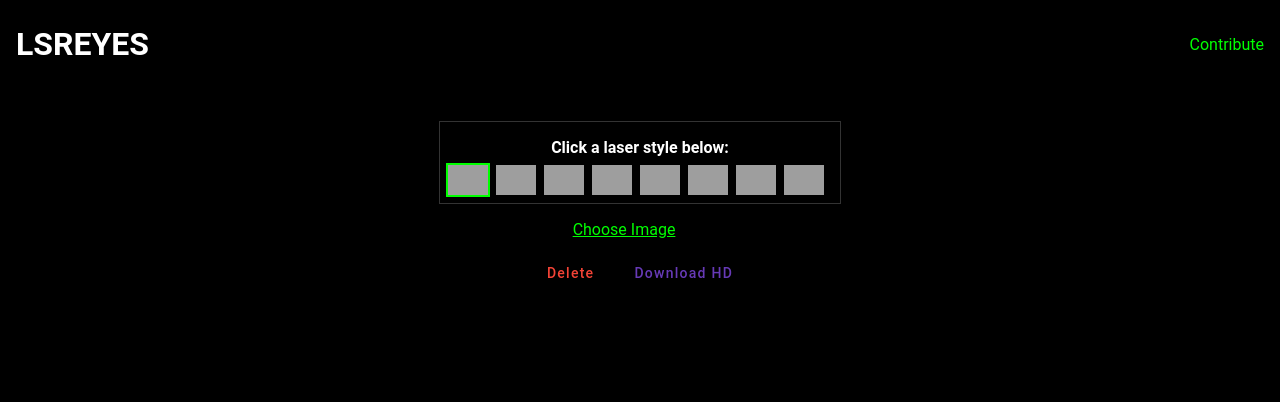
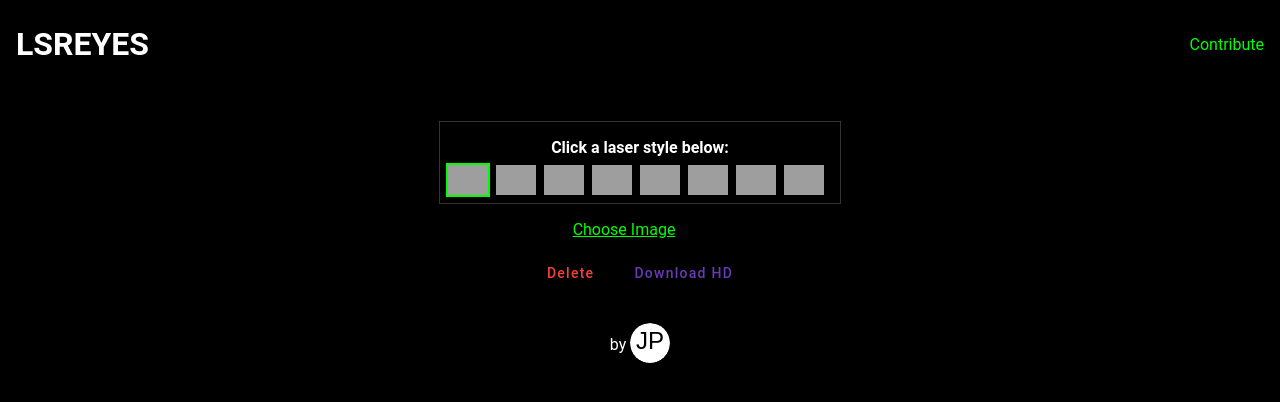
Before and after one commit to srcjp/lasereyesbtc, an Angular app in the folder frontend/: page / in a window 1280 px wide. Shown: the top 402 px of the page. Built offline with nearby package versions, Linux system fonts and the light colour scheme; grey boxes are pictures that could not be loaded.

Commit message:
Add JP logo footer

```diff
--- a/frontend/src/app/app.css
+++ b/frontend/src/app/app.css
@@ -22,3 +22,17 @@ main {
   align-items: center;
   text-align: center;
 }
+
+footer.credits {
+  display: flex;
+  justify-content: center;
+  align-items: center;
+  padding: 1rem 0;
+}
+
+footer.credits img {
+  height: 2.5rem;
+  width: 2.5rem;
+  margin-left: 0.25rem;
+  border-radius: 50%;
+}
--- a/frontend/src/app/app.html
+++ b/frontend/src/app/app.html
@@ -7,3 +7,9 @@
 <main>
   <router-outlet></router-outlet>
 </main>
+<footer class="credits">
+  <span>by </span>
+  <a href="https://jpfurlan.dev/" target="_blank" rel="noopener" class="logo-link">
+    <img src="/jp-logo.svg" alt="JP logo">
+  </a>
+</footer>
```
Also changed, not shown: frontend/public/jp-logo.svg (added).
